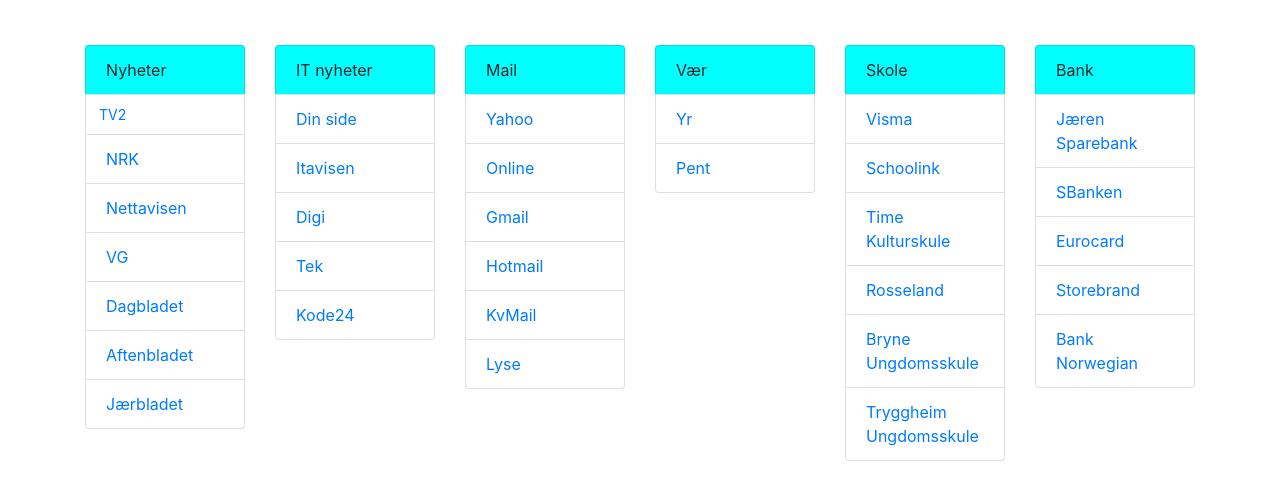
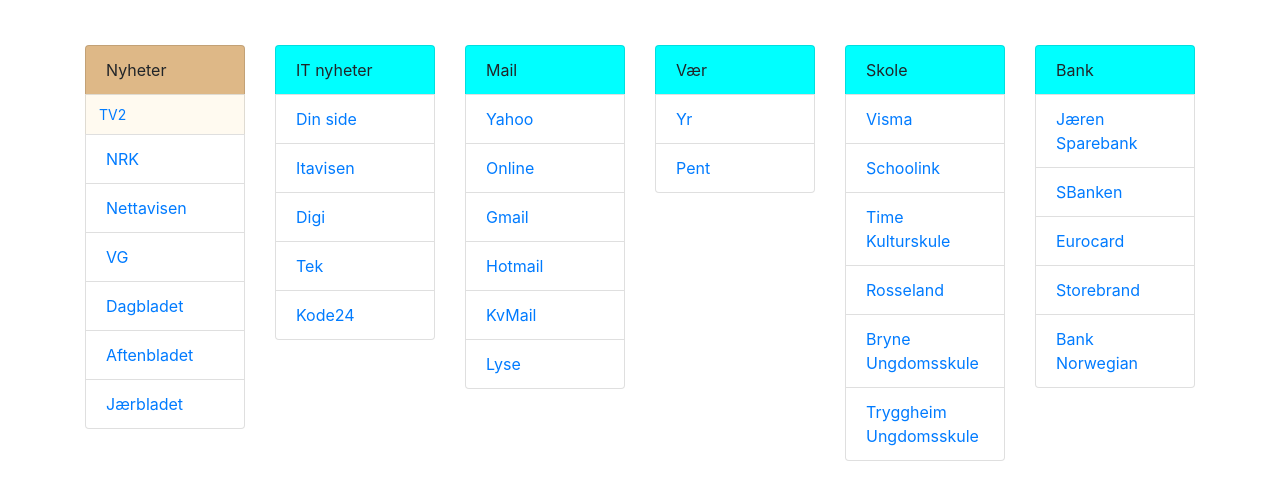
Before and after one commit to krizzbrenden/MenuEEE, a plain HTML site: page index2.html in a window 1280 px wide. Shown: the part 51-550 px from the top of the page. Drawn offline with nearby package versions, Linux system fonts and the light colour scheme.

Commit message:
adding colors

```diff
--- a/index2.html
+++ b/index2.html
@@ -21,8 +21,8 @@
       <div class="row">
         <div class="col">
       <ul class="list-group">
-        <li class="list-group-item" style="background-color: aqua;">Nyheter</li>
-        <li class="list-group-item" style="padding: 4px 4px;">
+        <li class="list-group-item" style="background-color: burlywood;">Nyheter</li>
+        <li class="list-group-item" style="padding: 4px 4px;background-color: floralwhite;">
           <a href="http://www.tv2.no/"><button type="button" style=" text-align:left" class="btn btn-link btn-sm btn-block">TV2</button></a>
         </li>
         <li class="list-group-item">
```
